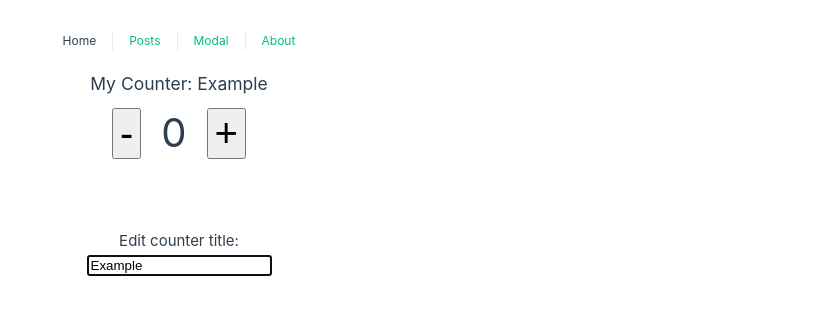
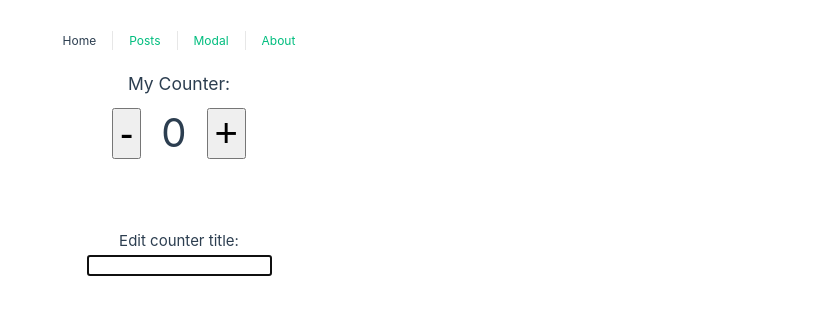
Before and after one commit to javiergranados/vue-composition-api-course, a Vue app: page / in a window 1280 px wide. Shown: the part 252-566 px from the top of the page, without its empty margins (461-1280 px from the left). Built offline with nearby package versions, Linux system fonts and the light colour scheme.

Commit message:
Replace the composable with the pinia store

```diff
--- a/src/views/HomeView.vue
+++ b/src/views/HomeView.vue
@@ -5,27 +5,29 @@
       <span style="color: green" v-if="isOnline">Online</span>
       <span v-else style="color: red">Offline</span>
     </div>
-    <h3>My Counter: {{ counterData.title }}</h3>
+    <h3>My Counter: {{ store.title }}</h3>
     <div>
-      <button :disabled="isButtonDisabled" @click="decreaseCounter" class="btn">-</button>
-      <span class="counter">{{ counterData.count }}</span>
-      <button :disabled="isButtonDisabled" @click="increaseCounter" class="btn">+</button>
+      <button :disabled="store.isButtonDisabled" @click="store.decrement()" class="btn">-</button>
+      <span class="counter">{{ store.count }}</span>
+      <button @click="store.increment()" class="btn">+</button>
     </div>
     <div class="edit">
       <h4>Edit counter title:</h4>
-      <input type="text" v-model="counterData.title" v-autofocus />
+      <input type="text" v-model="store.title" v-autofocus />
     </div>
   </div>
 </template>
 
 <script setup>
+import { useCounterStore } from '@/stores/counter'
+// import { useCounter } from '../composables'
+import { useOnline } from '@vueuse/core'
 import { vAutofocus } from '../directives'
-import { useCounter } from '../composables'
-import { useOnline } from '@vueuse/core'
 
 const isOnline = useOnline()
 
-const { counterData, isButtonDisabled, decreaseCounter, increaseCounter } = useCounter()
+// const { counterData, isButtonDisabled, decreaseCounter, increaseCounter } = useCounter()
+const store = useCounterStore()
 </script>
 
 <style scoped>
```
